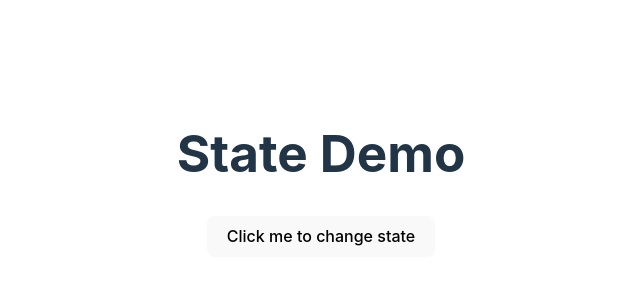
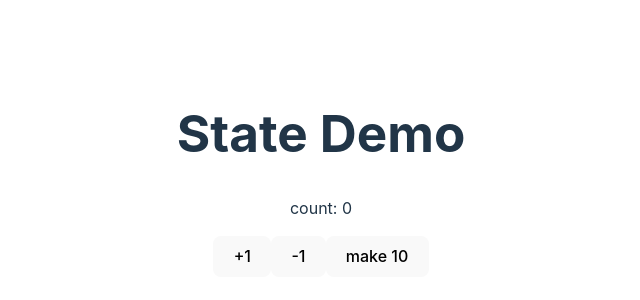
Before and after one commit to tyrex1829/react-state-demo, a React (Vite) app: page / in a window 1280 px wide. Shown: the part 226-526 px from the top of the page, without its empty margins (319-959 px from the left). Built offline with nearby package versions, Linux system fonts and the light colour scheme.

Commit message:
new button in counter

```diff
--- a/src/App.jsx
+++ b/src/App.jsx
@@ -6,8 +6,8 @@ function App() {
   return (
     <>
       <h1>State Demo</h1>
-      {/* <Counter /> */}
-      <Dumbo />
+      <Counter />
+      {/* <Dumbo /> */}
     </>
   )
 }
--- a/src/Counter.jsx
+++ b/src/Counter.jsx
@@ -16,6 +16,9 @@ export default function Counter () {
                     alert("Can't go for negetive");
                 }
             }}>-1</button>
+            <button onClick={() => {
+                setCount(10);
+            }}>make 10</button>
         </div>
     )
 }
```
